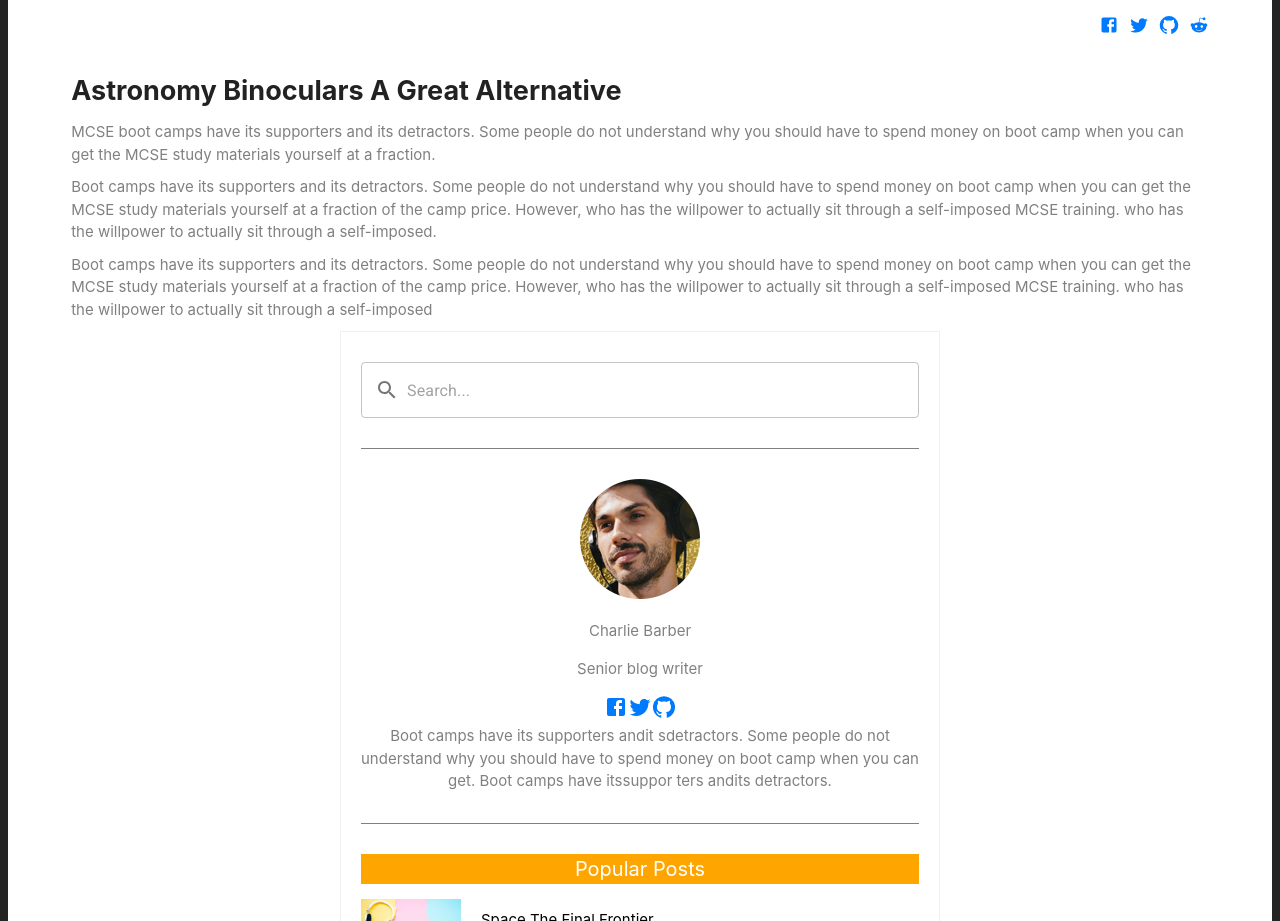
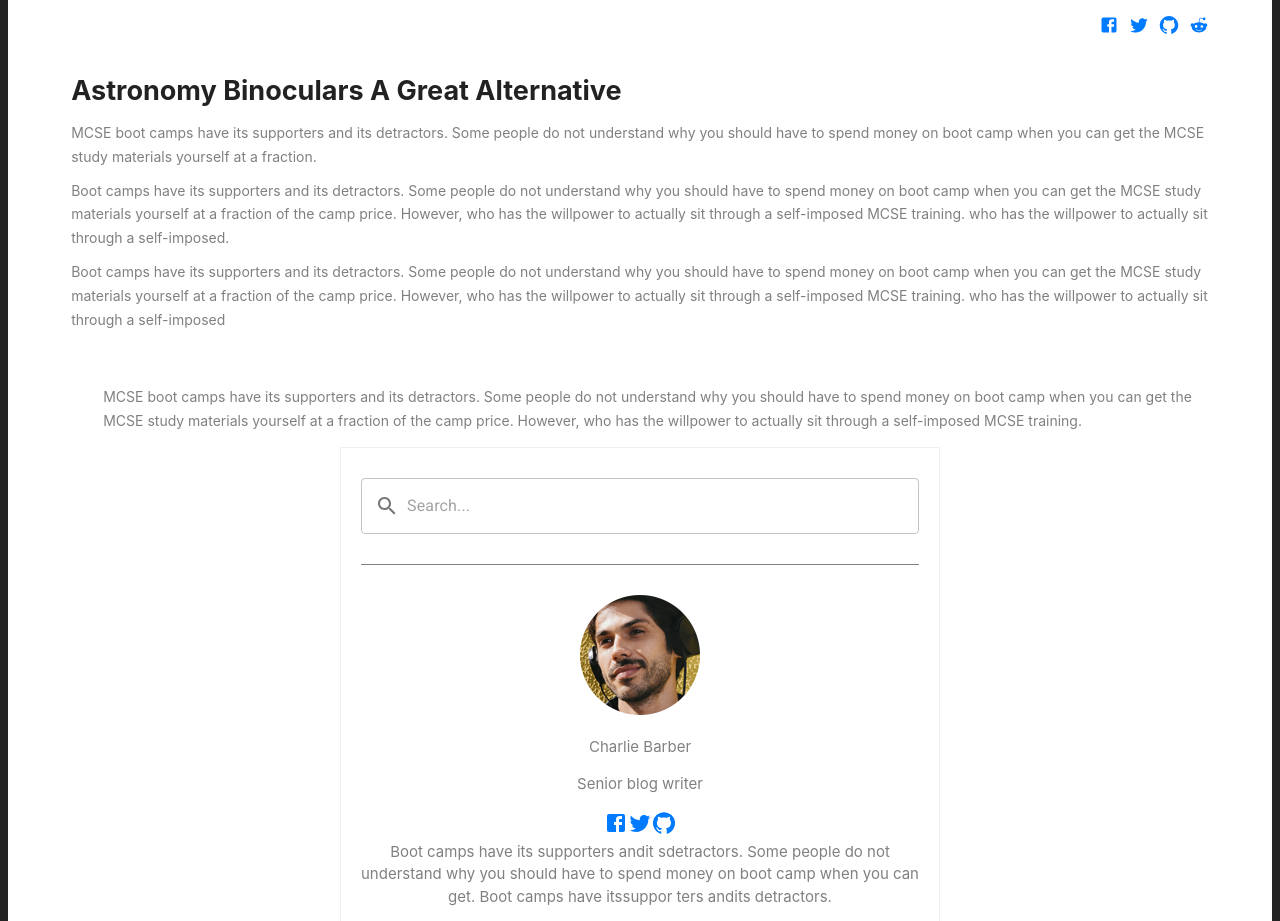
Before and after one commit to BridgetKas/ShoeStore, a React (Vite) app: page /blog/single-blog in a window 1280 px wide. Shown: the part 1100-2021 px from the top of the page. Built offline with nearby package versions, Linux system fonts and the light colour scheme.

Commit message:
Added Blog Details Page

```diff
--- a/src/pages/BlogDetails/blogDetails.jsx
+++ b/src/pages/BlogDetails/blogDetails.jsx
@@ -79,6 +79,12 @@ function BlogDetails() {
               </p>
             </div>
           </div>
+          <p className={styles.featureDescription}>
+            MCSE boot camps have its supporters and its detractors.
+            Some people do not understand why you should have to spend money on boot camp
+            when you can get the MCSE study materials yourself at a fraction of the camp price.
+            However, who has the willpower to actually sit through a self-imposed MCSE training.
+          </p>
           <SideBarBlog/>
         </div>
       </div>
--- a/src/pages/BlogDetails/blogDetails.module.css
+++ b/src/pages/BlogDetails/blogDetails.module.css
@@ -68,4 +68,13 @@
 
 .blogDescription {
     margin: 10px 0;
+    line-height: 1.7;
+    font-size: 14px;
 }
+
+.featureDescription {
+    padding-top: 40px;
+    padding-left: 32px;
+    line-height: 1.7;
+    font-size: 14px;
+}
```
